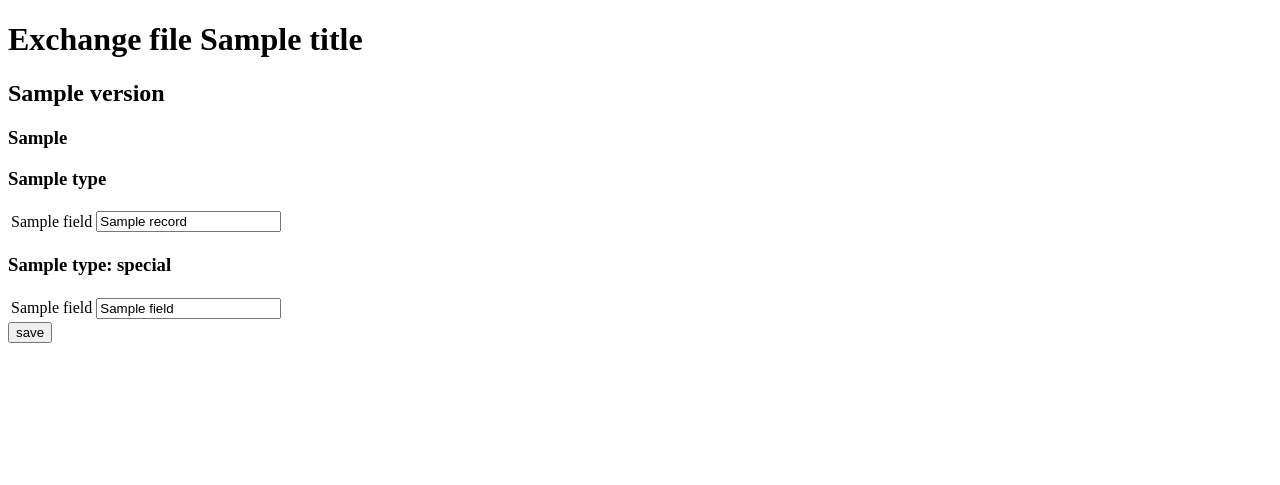
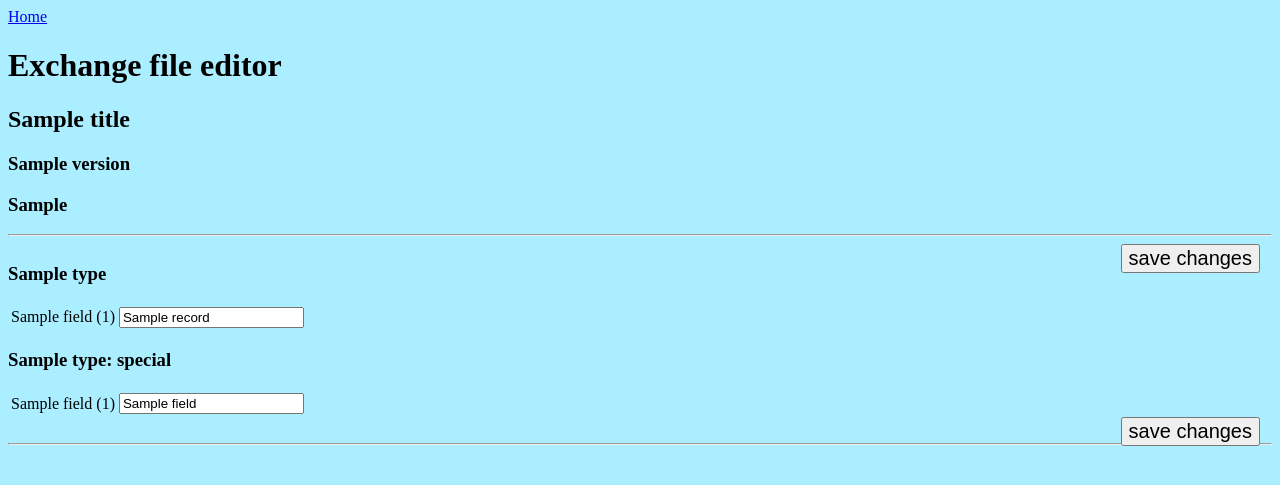
Before and after one commit to jacron/flaskProject, a Flask app: template templates/form.html in a window 1280 px wide. Shown: the top 485 px of the page. Run offline with Flask 2, Linux system fonts and the light colour scheme; the template is opened without the code that fills it: most values are stand-ins (such as "Sample title", 1, 10 or a date in 2020).

Commit message:
no message

```diff
--- a/app.py
+++ b/app.py
@@ -1,13 +1,21 @@
+import os
+
 from flask import Flask, render_template, request
 from read_exchange import read_exchange
+from settings import sampledir
 from write_exchange import write_exchange
 
 app = Flask(__name__)
 
 
 @app.route('/')
-def hello_world():
-    return render_template('index.html')
+def index_page():
+    names = []
+    files = os.listdir(sampledir)
+    for file in files:
+        if file.endswith('.bl8'):
+            names.append(file)
+    return render_template('index.html', names=names)
 
 
 @app.route('/exchange/<filename>', methods=['POST', 'GET'])
@@ -15,6 +23,7 @@ def read(filename):
     data = read_exchange(filename)
     if request.method == 'POST':
         write_exchange(request.form, filename)
+        data = read_exchange(filename)
     return render_template('form.html', title=filename, data=data)
 
 
--- a/templates/form.html
+++ b/templates/form.html
@@ -2,21 +2,48 @@
 <html lang="en">
 <head>
     <meta charset="UTF-8">
-    <title>Exchange file {{ title }}</title>
+    <title>Edit Exchange file {{ title }}</title>
+    <style>
+        body {
+            background-color: #aef;
+        }
+        .tables {
+            display: flex;
+            flex-wrap: wrap;
+        }
+        .column:not(:first-child) {
+            margin-left: 14px;
+        }
+        input[type=submit] {
+            font-size: 20px;
+        }
+        .header-submit {
+            position: absolute;
+            right: 20px;
+        }
+    </style>
 </head>
 <body>
-    <h1>Exchange file {{ title }}</h1>
-    <h2>{{ data.Version }}</h2>
+<a href="/">Home</a>
+    <h1>Exchange file editor</h1>
+    <h2>{{ title }}</h2>
+    <h3>{{ data.Version }}</h3>
     <h3>{{ data.CI }}</h3>
+    <hr>
     <form method="post">
+    <input type="submit" value="save changes" class="header-submit">
+    <div class="tables">
     {% for record in data.records %}
+        <div class="column">
         <h3>{{ record.type }}</h3>
         <table>{% for field in record %}
             {% if field != 'extra' %}
             <tr>
-                <td>{{ field }}</td>
+                <td>{{ field }} ({{ record[field]|length }})</td>
                 <td>
                     <input type="text" value="{{ record[field] }}"
+                           minlength="{{ record[field]|length }}"
+                           maxlength="{{ record[field]|length }}"
                            name="{{ record.type }}.{{ field }}">
                 </td>
             </tr>
@@ -25,15 +52,21 @@
         <h3>{{ record.type }}: special</h3>
         <table>{% for field in record.extra %}
             <tr>
-                <td>{{ field }}</td>
+                <td>{{ field }} ({{ record.extra[field]|length }})</td>
                 <td>
                     <input type="text" value="{{ record.extra[field] }}"
+                           minlength="{{ record.extra[field]|length }}"
+                           maxlength="{{ record.extra[field]|length }}"
                            name="{{ record.type }}.{{ field }}">
                 </td>
             </tr>
         {% endfor %}</table>
+        </div>
     {% endfor %}
-    <input type="submit" value="save">
+    </div>
+    <input type="submit" value="save changes" class="header-submit">
+    <br>
+    <hr>
     </form>
 </body>
 </html>
```
Also changed, not shown: read_exchange.py (+22 -7 lines), templates/index.html (+23 -8 lines), write_exchange.py (+7 -1 lines), 4 other files.
